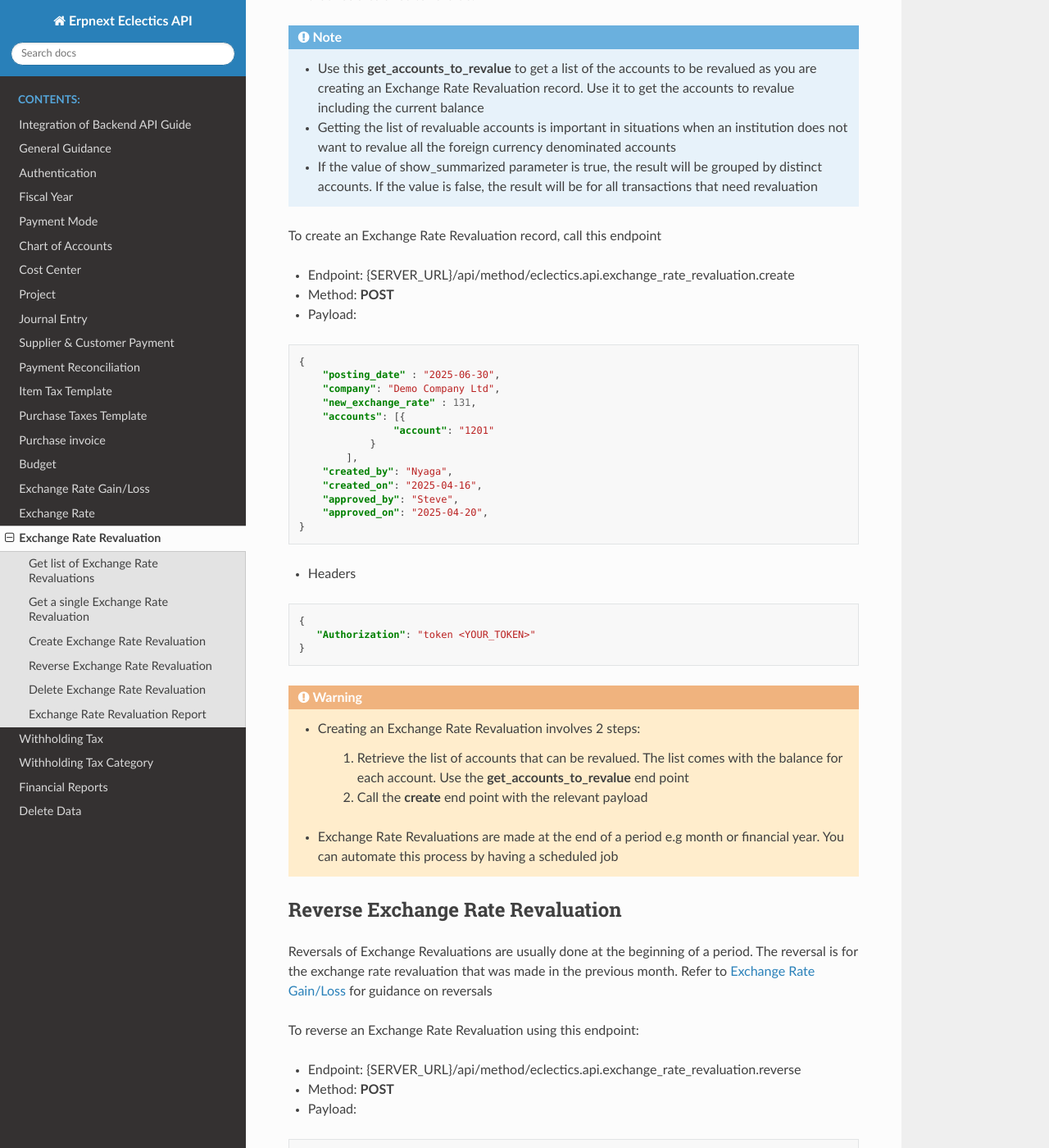
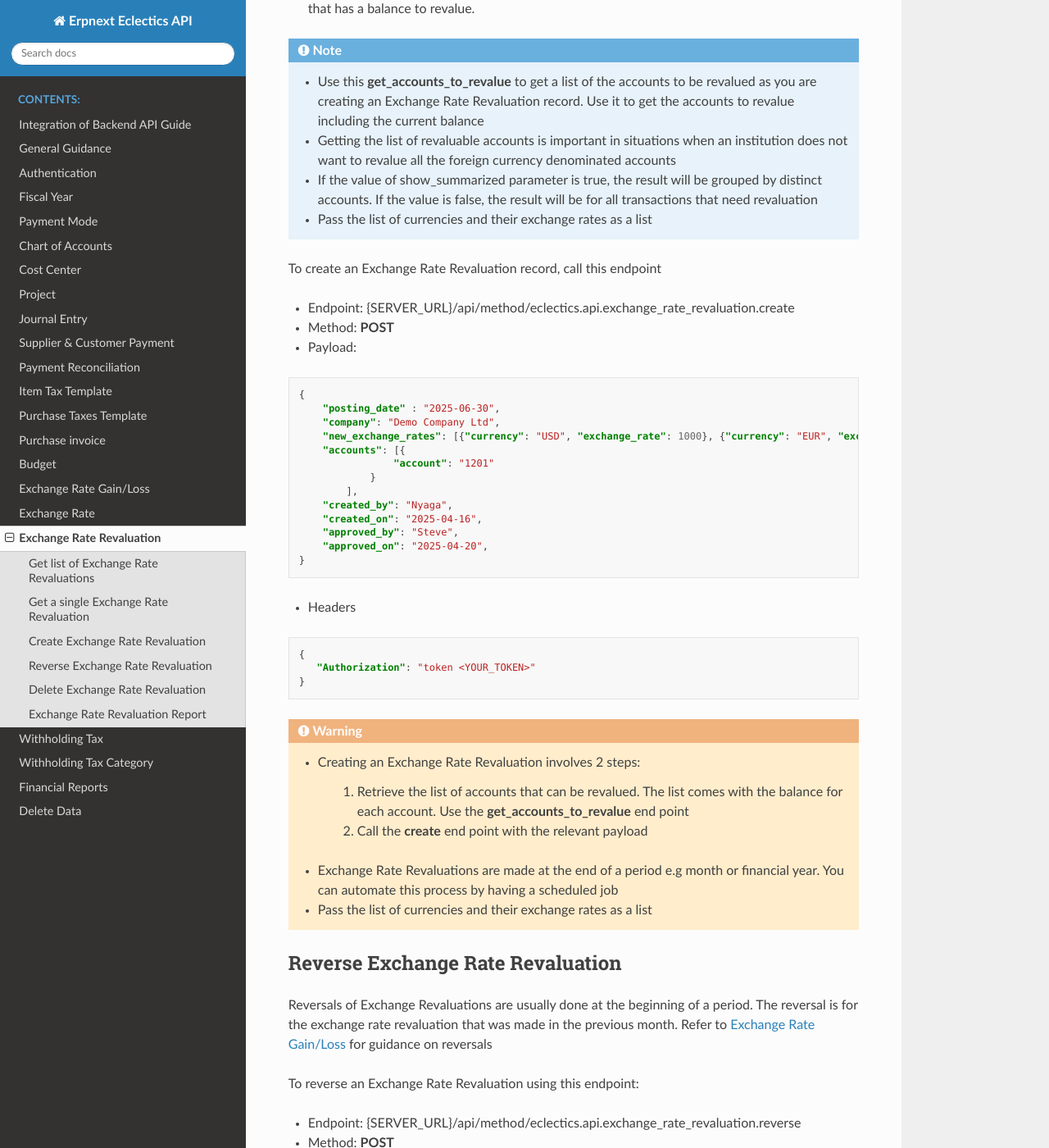
Before and after one commit to stevenyaga/erpnext-api-docs, a Sphinx documentation site: the page built from docs/exchange-rate-revaluation.rst, in a window 1280 px wide and 1400 px high, scrolled down 2476 px. Shown: the whole window at 82% size. Built offline with Sphinx 7.4.7 and the Read the Docs theme 3.1.0, drawn with Linux system fonts in a browser that asks for light colours; some of the changed text lies outside the part shown.

Commit message:
docs: update docs

```diff
--- a/docs/exchange-rate-revaluation.rst
+++ b/docs/exchange-rate-revaluation.rst
@@ -73,8 +73,9 @@ To get the list of accounts that can be revalued at a specific point (end of mon
 .. code-block:: json
 
     {
-        "as_at_date": "2025-06-30",
-        "show_summarized": true
+        "as_at_date": "2025-09-01",
+        "new_exchange_rates": [{"currency": "USD", "exchange_rate": 1000}, {"currency": "EUR", "exchange_rate": 900}],
+        "show_summarized": false
     }
 
 - Headers
@@ -120,6 +121,7 @@ To get the list of accounts that can be revalued at a specific point (end of mon
     - Use this **get_accounts_to_revalue** to get a list of the accounts to be revalued as you are creating an Exchange Rate Revaluation record. Use it to get the accounts to revalue including the current balance
     - Getting the list of revaluable accounts is important in situations when an institution does not want to revalue all the foreign currency denominated accounts
     - If the value of show_summarized parameter is true, the result will be grouped by distinct accounts. If the value is false, the result will be for all transactions that need revaluation
+    - Pass the list of currencies and their exchange rates as a list
 
 To create an Exchange Rate Revaluation record, call this endpoint
 
@@ -132,7 +134,7 @@ To create an Exchange Rate Revaluation record, call this endpoint
     {
         "posting_date" : "2025-06-30",
         "company": "Demo Company Ltd",
-        "new_exchange_rate" : 131,
+        "new_exchange_rates": [{"currency": "USD", "exchange_rate": 1000}, {"currency": "EUR", "exchange_rate": 900}],
         "accounts": [{
                     "account": "1201"
                 }
@@ -160,7 +162,7 @@ To create an Exchange Rate Revaluation record, call this endpoint
         2. Call the **create** end point with the relevant payload
 
     - Exchange Rate Revaluations are made at the end of a period e.g month or financial year. You can automate this process by having a scheduled job
-
+    - Pass the list of currencies and their exchange rates as a list
 
 Reverse Exchange Rate Revaluation
 ---------------------------------
```
